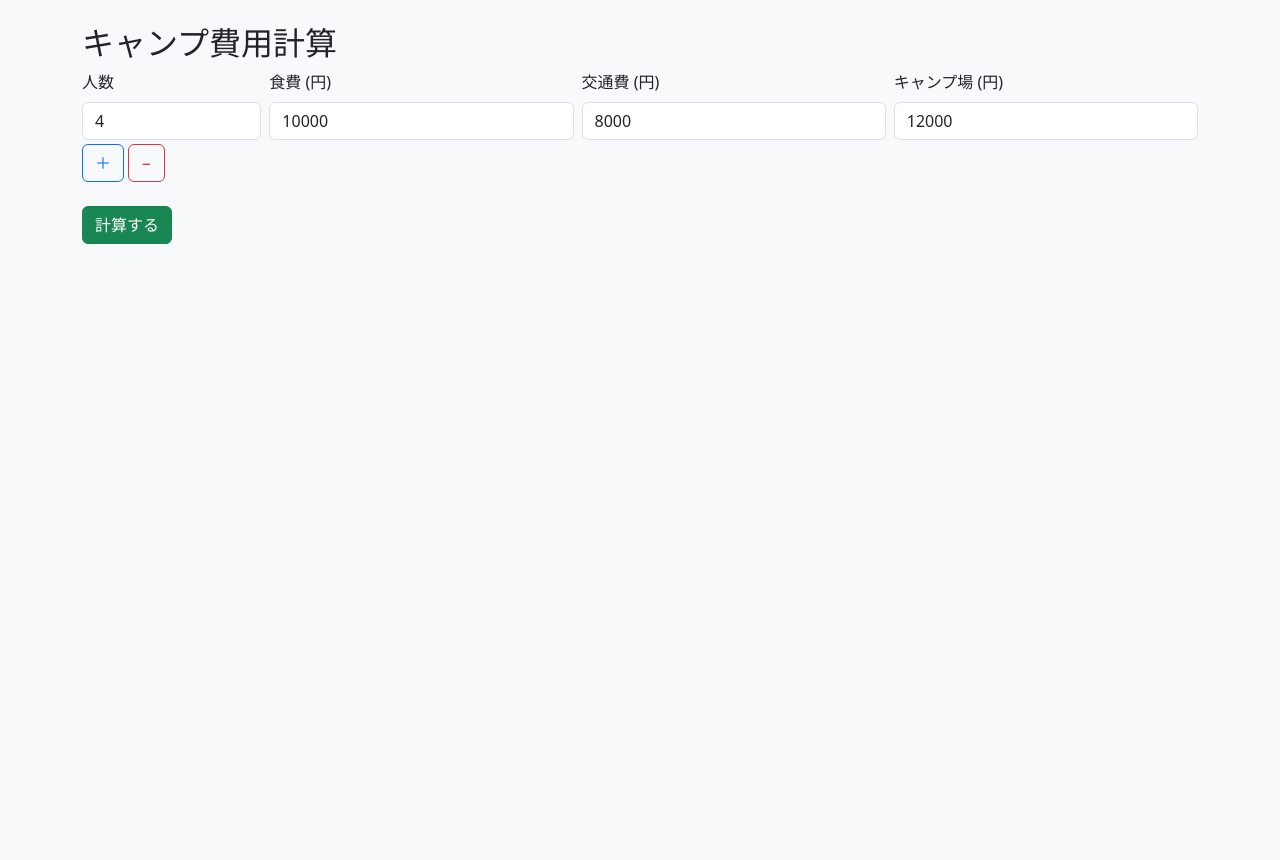
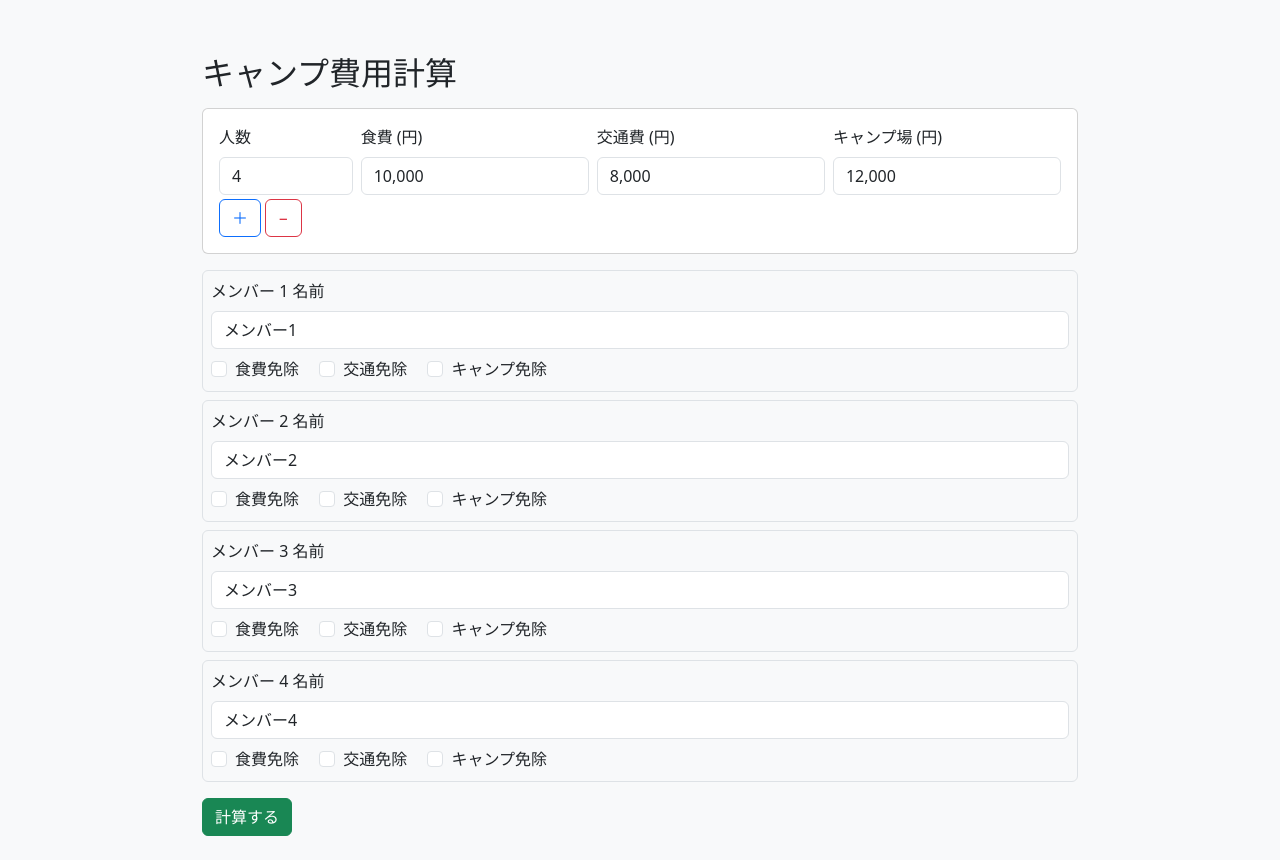
Before and after one commit to yt1092/campcostapp_flask, a Flask app: page / in a window 1280 px wide. Before the commit the page ends 244 px from the top, so only its background shows below. Run offline with Flask 2, Linux system fonts and the light colour scheme.

Commit message:
Update index.html

```diff
--- a/templates/index.html
+++ b/templates/index.html
@@ -4,10 +4,15 @@
   <meta charset="utf-8">
   <title>キャンプ費用計算</title>
   <link href="https://cdn.jsdelivr.net/npm/bootstrap@5.3.0/dist/css/bootstrap.min.css" rel="stylesheet">
+  <style>
+    body { background-color: #f8f9fa; }
+    .container { max-width: 900px; margin-top: 30px; }
+    .member-card { background: #fff; padding: 12px; border-radius: 8px; margin-bottom: 10px; }
+  </style>
 </head>
 <body class="bg-light">
   <div class="container py-4">
-    <h2>キャンプ費用計算</h2>
+    <h2 class="mb-3">キャンプ費用計算</h2>
 
     {% if errors %}
       <div class="alert alert-danger">
@@ -19,8 +24,9 @@
       </div>
     {% endif %}
 
-    <form method="post" action="/calculate">
-      <div class="row g-2 mb-2">
+    <form id="main-form" method="post" action="/calculate">
+      <div class="card p-3 mb-3">
+        <div class="row g-2">
           <div class="col-2">
             <label class="form-label">人数</label>
             <input id="people" name="people" type="number" class="form-control" value="{{ form_people }}" min="1" max="100">
@@ -29,23 +35,25 @@
               <button type="button" class="btn btn-outline-danger" id="remove-person">−</button>
             </div>
           </div>
+
           <div class="col">
             <label class="form-label">食費 (円)</label>
-          <input name="food" type="number" class="form-control" value="{{ form_food }}">
+            <input id="food-input" name="food" type="text" class="form-control" value="{{ "{:,}".format(form_food) }}">
           </div>
           <div class="col">
             <label class="form-label">交通費 (円)</label>
-          <input name="transport" type="number" class="form-control" value="{{ form_transport }}">
+            <input id="transport-input" name="transport" type="text" class="form-control" value="{{ "{:,}".format(form_transport) }}">
           </div>
           <div class="col">
             <label class="form-label">キャンプ場 (円)</label>
-          <input name="camp" type="number" class="form-control" value="{{ form_camp }}">
+            <input id="camp-input" name="camp" type="text" class="form-control" value="{{ "{:,}".format(form_camp) }}">
+          </div>
         </div>
       </div>
 
       <div id="members"></div>
 
-      <button class="btn btn-success mt-3" type="submit">計算する</button>
+      <button class="btn btn-success mt-2" type="submit">計算する</button>
     </form>
 
     {% if results %}
@@ -59,13 +67,17 @@
     {% endif %}
   </div>
 
+  <script>
+    // サーバーからの初期データ（必ず渡す）
+    window.initialData = {
+      form_people: {{ form_people }},
+      form_names: {{ form_names|tojson }},
+      form_food_exempt: {{ form_food_exempt|tojson }},
+      form_transport_exempt: {{ form_transport_exempt|tojson }},
+      form_camp_exempt: {{ form_camp_exempt|tojson }}
+    };
+  </script>
+
   <script src="/static/script.js"></script>
-<script>
-  const initialPeople = {{ form_people }};
-  const initialNames = {{ form_names|tojson }};
-  const initialFoodEx = {{ form_food_exempt|tojson }};
-  const initialTransportEx = {{ form_transport_exempt|tojson }};
-  const initialCampEx = {{ form_camp_exempt|tojson }};
-</script>
 </body>
 </html>
```
Lines whose indentation alone changed are shown as unchanged.
